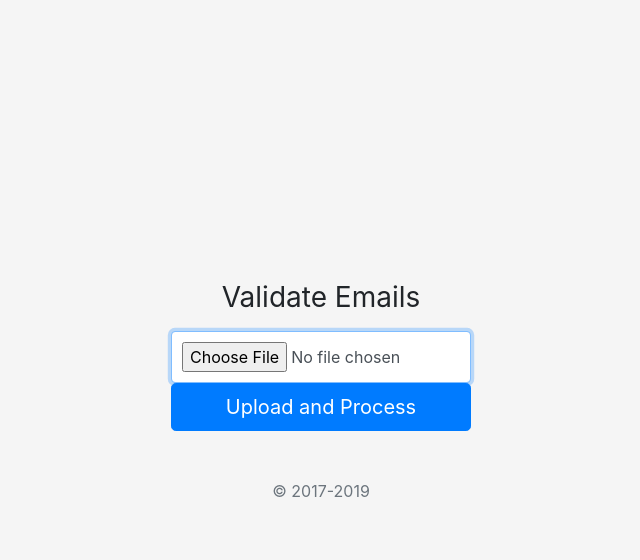
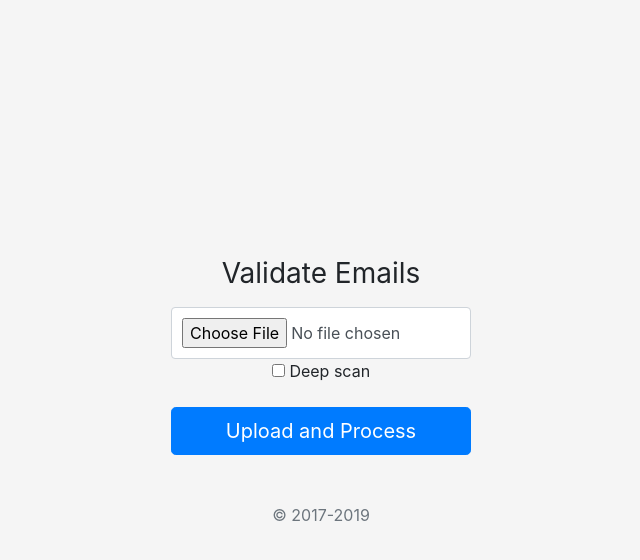
Before and after one commit to skulltech/validate-email-bulk, a Flask app: template templates/index.html in a window 1280 px wide. Shown: the top 560 px of the page, without its empty margins (319-959 px from the left). Run offline with Flask 2, Linux system fonts and the light colour scheme; the template is opened without the code that fills it, so the values that code supplies are empty; some libraries are stand-ins or nearby versions.

Commit message:
Freaking completed.

```diff
--- a/app.py
+++ b/app.py
@@ -111,8 +111,12 @@ def __process(emails, deep=False):
 def process():
     f = request.files['file']
     if not f:
-        return 'No file'
-    deep = request.args.get('deep')
+        response = {
+            'status': 'error',
+            'message': 'No file supplied'
+        }
+        return jsonify(response)
+    deep = request.form.get('deep')
 
     stream = StringIO(f.stream.read().decode('UTF8'), newline=None)
     emails = [line[0] for line in csv.reader(stream) if line[0]]
--- a/static/script.js
+++ b/static/script.js
@@ -59,6 +59,12 @@ function getStatus(submission_id) {
         let progress = completed / total;
         l.setProgress(progress);
 
+        if (completed === total) {
+            window.location.assign(`/download/${submission_id}`);
+            l.stop();
+            return false;
+        }
+
         setTimeout(function () {
             getStatus(res.data.submission_id);
         }, 1000);
--- a/templates/index.html
+++ b/templates/index.html
@@ -14,7 +14,12 @@
 <form class="form-signin" action="{{ url_for('process') }}" method="POST" enctype="multipart/form-data">
   <h1 class="h3 mb-3 font-weight-normal">Validate Emails</h1>
   <label for="inputFile" class="sr-only">CSV file</label>
-  <input type="file" name="file" id="inputFile" class="form-control" placeholder="Email address" required autofocus>
+  <input type="file" name="file" id="inputFile" class="form-control" placeholder="CSV file" required>
+  <div class="checkbox mb-3">
+    <label>
+      <input type="checkbox" name="deep" value="deep"> Deep scan
+    </label>
+  </div>
   <button class="btn btn-lg btn-primary btn-block ladda-button" data-style="expand-right" type="submit">
     <span class="ladda-label">Upload and Process</span>
   </button>
```
